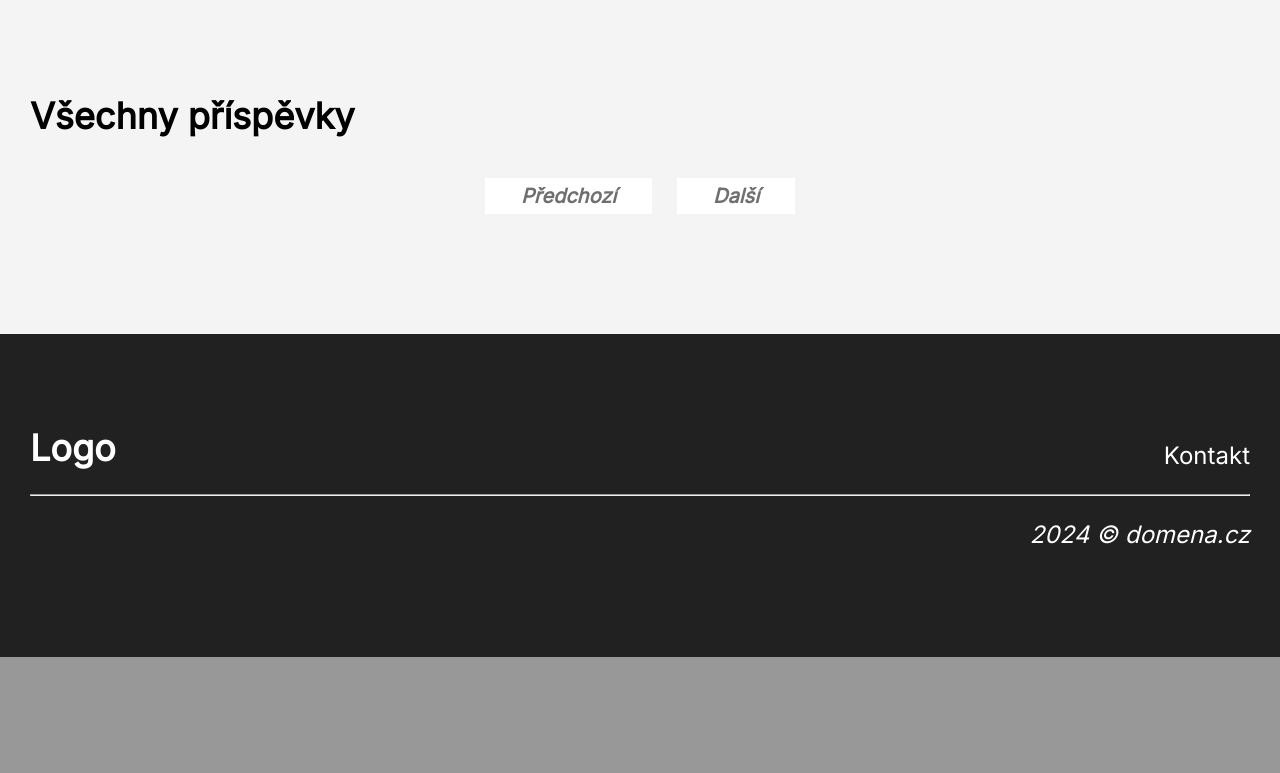
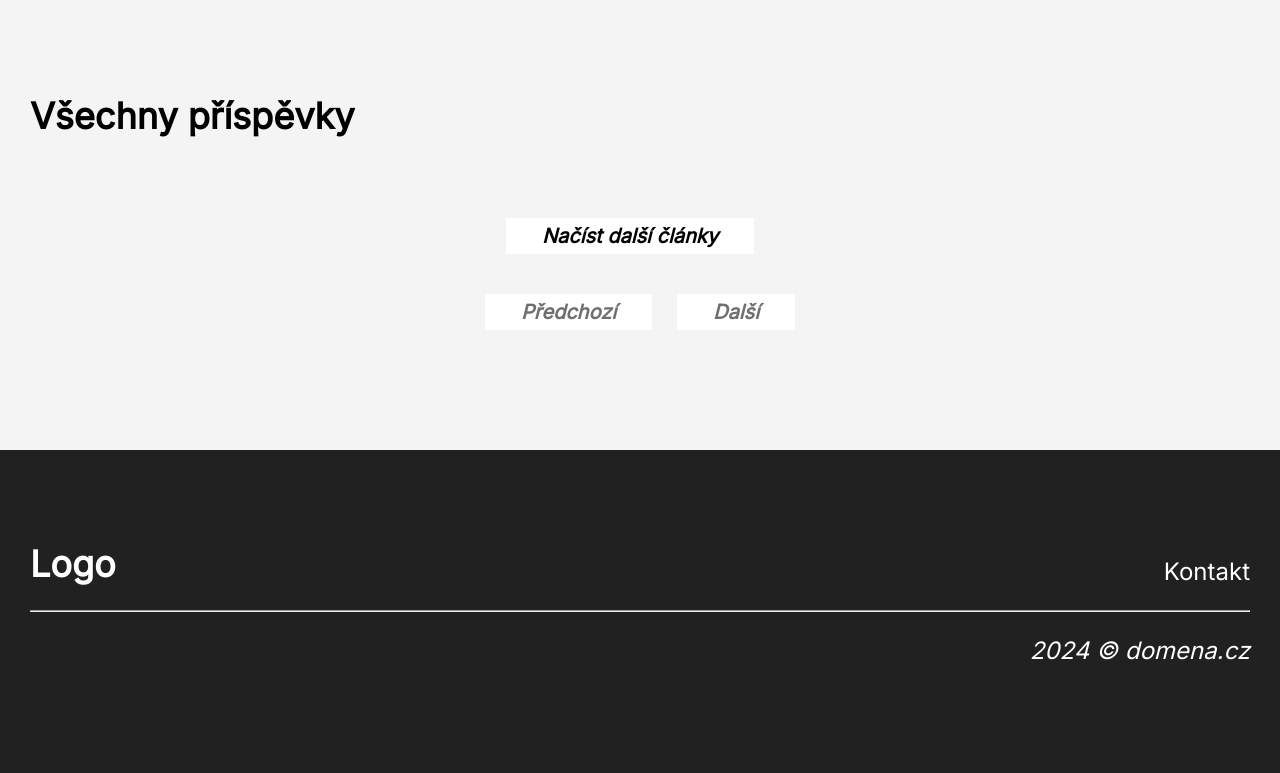
Before and after one commit to JakubPradeniak/codingschool_blog, a Symfony app: template symfony/templates/post/index.html.twig in a window 1280 px wide. Shown: the part 520-1293 px from the top of the page. Before the commit the page ends 1177 px from the top, so only its background shows below. Run offline with Twig, Linux system fonts and the light colour scheme; the template is opened without the code that fills it, so the values that code supplies are empty; style sheets or scripts are compiled from the project's sources; some libraries are stand-ins or nearby versions.

Commit message:
Update template and CSS

```diff
--- a/symfony/assets/styles/app.css
+++ b/symfony/assets/styles/app.css
@@ -276,20 +276,22 @@ dialog {
 
 .vypis-clanku {
     display: flex;
-    flex-wrap: wrap;
-    column-gap: var(--mezera-m);
-    row-gap: var(--mezera-xxl);
+    flex-direction: column;
+    gap: var(--mezera-xxl);
 
-    h1 {
-        flex-basis: 100%;
+    #clanky {
+        display: flex;
+        flex-wrap: wrap;
+        column-gap: var(--mezera-m);
+        row-gap: var(--mezera-xxl);
     }
 }
 
-.strankovani {
-    flex-basis: 100%;
+.vypis-clanku-tlacitka {
     text-align: center;
 
-    a {
+    a,
+    button {
         display: inline-block;
         font-size: var(--pismo-m);
         font-style: italic;
@@ -298,6 +300,8 @@ dialog {
         text-decoration: none;
         font-weight: 600;
         padding: 0.375rem 2.25rem;
+        border: none;
+        cursor: pointer;
 
         &:first-child {
             margin-right: var(--mezera-m);
--- a/symfony/templates/post/index.html.twig
+++ b/symfony/templates/post/index.html.twig
@@ -6,17 +6,23 @@
     <main class="vypis-clanku">
         <h1>{{ category ? category.name : 'Všechny příspěvky' }}</h1>
 
-        {% for post in posts %}
-            {% include 'components/public/post_card.html.twig' %}
-        {% endfor %}
+        <div id="clanky">
+            {% for post in posts %}
+                {% include 'components/public/post_card.html.twig' %}
+            {% endfor %}
+        </div>
 
-        <div class="strankovani">
-            <a href="{{ path('app_posts', {slug: category ? category.slug : null, page: pagination_data.previousPage}) }}"
+        <div class="vypis-clanku-tlacitka">
+            <button id="nacti-clanky" type="button">Načíst další články</button>
+        </div>
+
+        <div class="vypis-clanku-tlacitka">
+            <a id="predchozi" href="{{ path('app_posts', {slug: category ? category.slug : null, page: pagination_data.previousPage}) }}"
             {% if not pagination_data.hasPreviousPage %}
                 class="vypnuto" aria-disabled="true"
             {% endif %}
             >Předchozí</a>
-            <a href="{{ path('app_posts', {slug: category ? category.slug : null, page: pagination_data.nextPage}) }}"
+            <a id="dalsi" href="{{ path('app_posts', {slug: category ? category.slug : null, page: pagination_data.nextPage}) }}"
             {% if not pagination_data.hasNextPage %}
                 class="vypnuto" aria-disabled="true"
             {% endif %}
```
